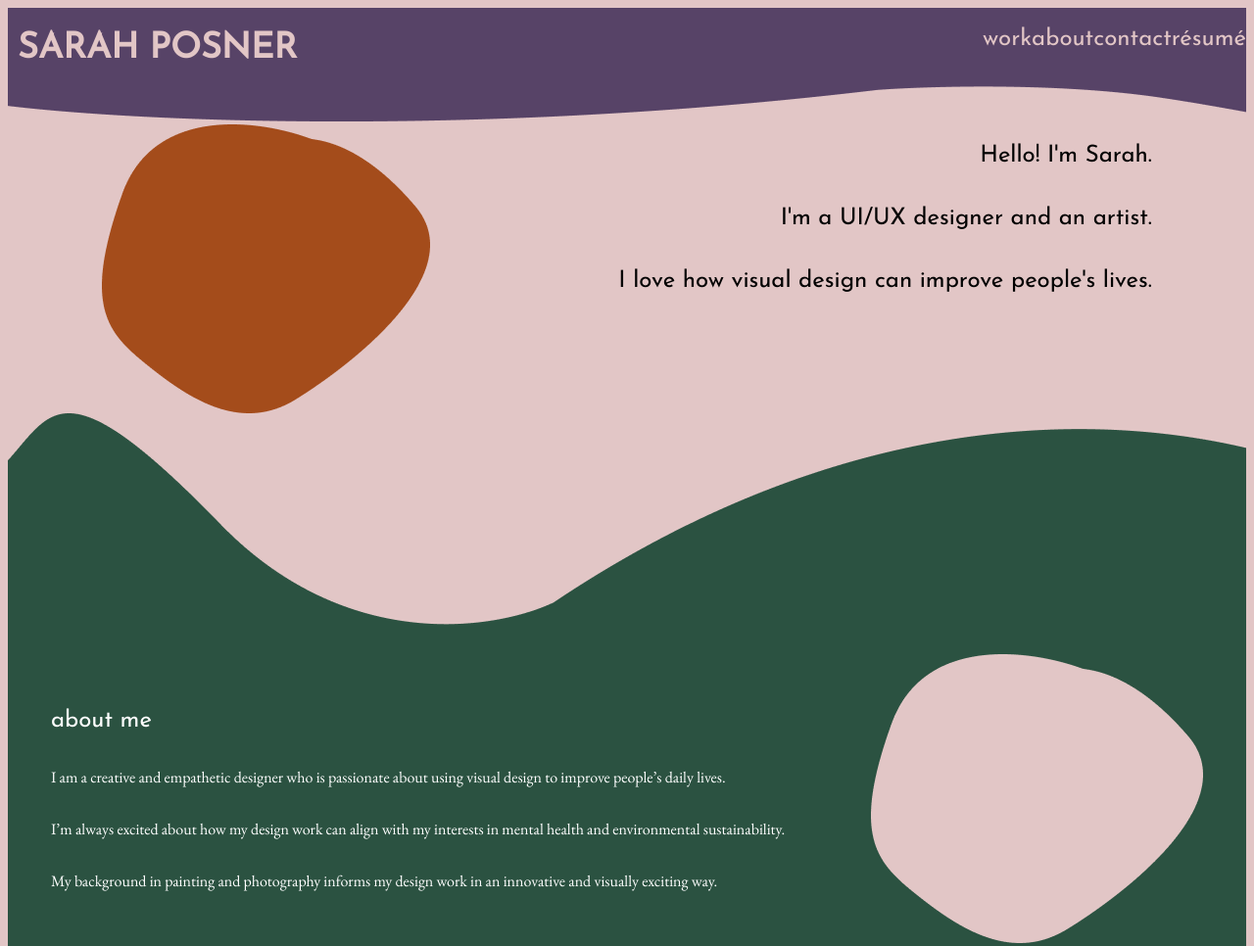
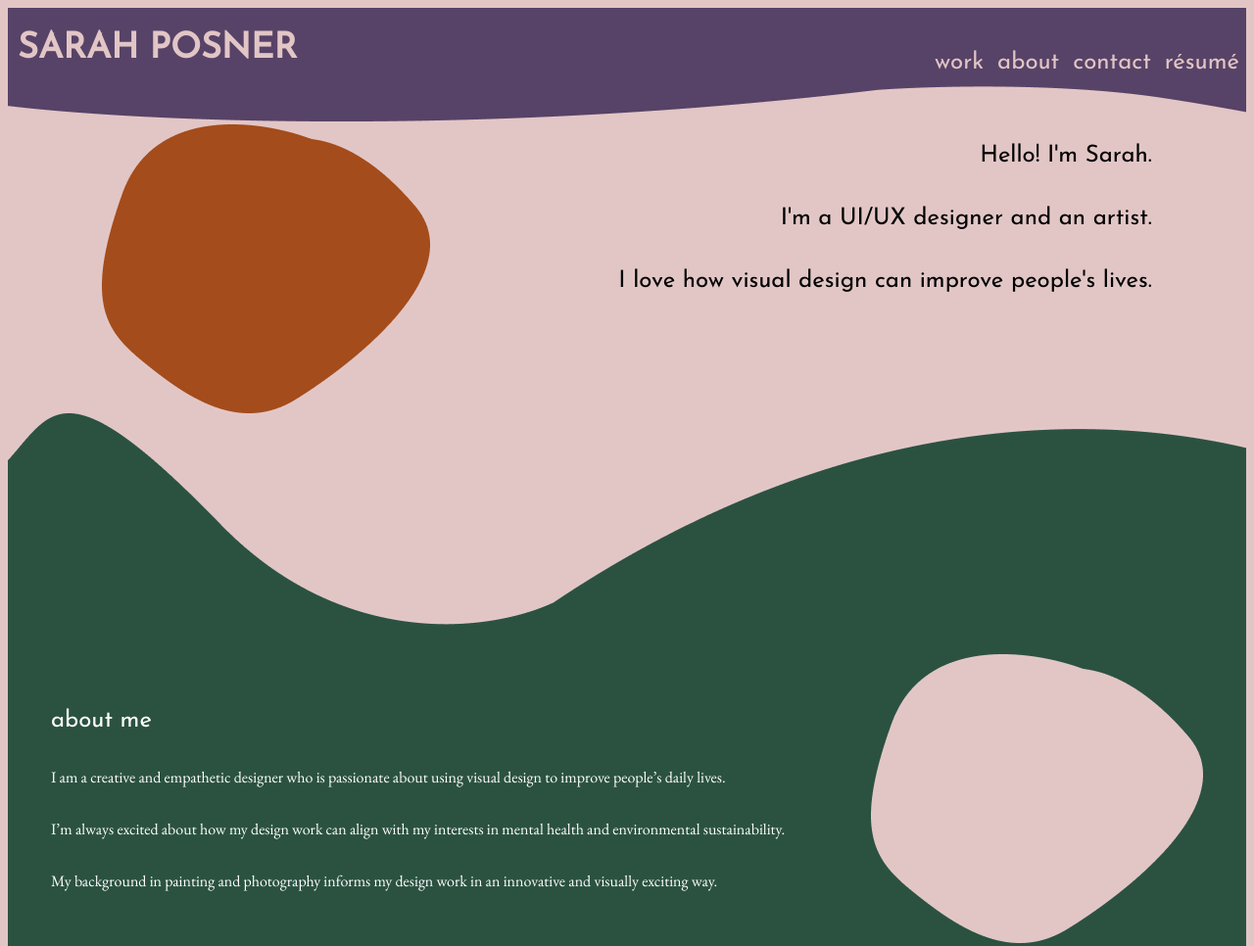
Before and after one commit to s-posner/UX_UI_HW_17, a plain HTML site: page index.html in a window 1280 px wide. Shown: the top 966 px of the page at 98% size. Drawn offline with nearby package versions, Linux system fonts and the light colour scheme.

Commit message:
update 1

```diff
--- a/css/style.css
+++ b/css/style.css
@@ -34,6 +34,13 @@ header{
     flex-direction: row;
     justify-content: space-between;
     align-items: flex-start;
+}
+
+header ul{
+    list-style-type: none;
+    display: flex;
+    flex-direction: row;
+    justify-content: space-between;
 }
 
 .headfoot{
--- a/index.html
+++ b/index.html
@@ -18,10 +18,14 @@
             <h1>SARAH POSNER</h1>
 
         <div id=header2>
-            <h2>work</h2>
-            <h2>about</h2>
-            <h2>contact</h2>
-            <h2>résumé</h2>
+            <h2>
+                <ul>
+                    <li class=headfoot>work</li>
+                    <li class=headfoot>about</li>
+                    <li class=headfoot>contact</li>
+                    <li class=headfoot>résumé</li>
+                </ul>
+            </h2>
         </div>
         <!-- how do I make this the right size/location -->
 
```
